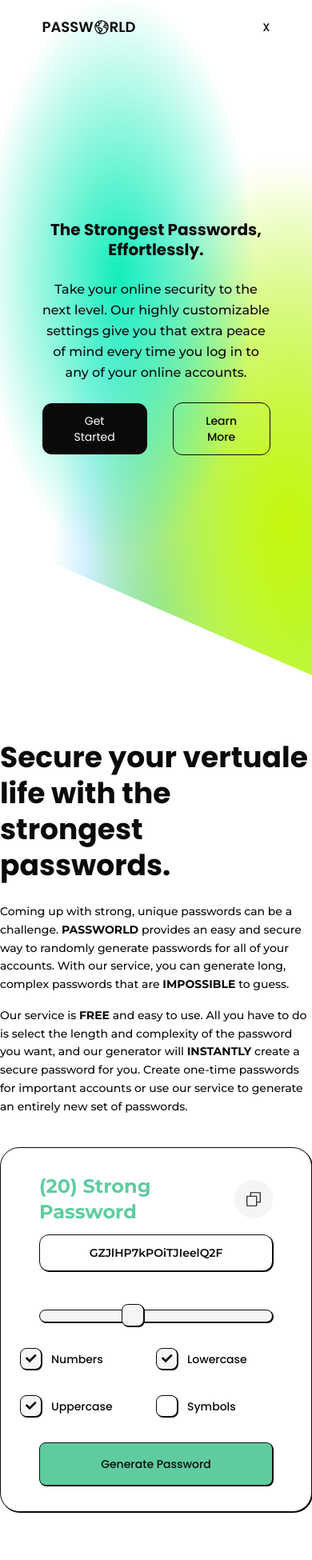
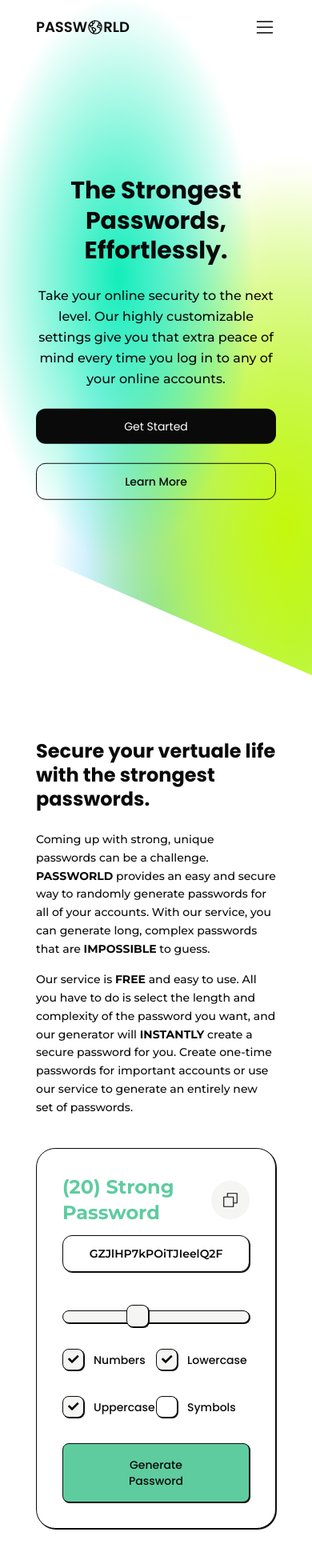
Before and after one commit to Abdallah01win/Passworld, a Vue app: page / in a window 390 px wide. Shown: the top 1950 px of the page at 80% size. Built offline with nearby package versions, Linux system fonts and the light colour scheme.

Commit message:
Addetinal responsivness and fixes

```diff
--- a/src/components/Footer.vue
+++ b/src/components/Footer.vue
@@ -5,7 +5,7 @@
 </script>
 <template>
     <footer>
-        <div class="sm:max-w-[520px] md:max-w-[680px] lg:max-w-[940px] xl:max-w-[1024px] mx-auto py-4 flex items-center justify-between  border-t border-myBlack/40">
+        <div class="max-w-[300px] xs:max-w-[365px] sm:max-w-[520px] md:max-w-[680px] lg:max-w-[940px] xl:max-w-[1024px] mx-auto py-4 flex max-xs:flex-col max-xs:gap-y-2 items-center justify-between  border-t border-myBlack/40">
             <div class="font-normal">2023 <span class="text-base">&#169;</span> By Abdallah Bari</div>
 
             <div class="flex items-center gap-4">
--- a/src/components/Generator.vue
+++ b/src/components/Generator.vue
@@ -121,8 +121,8 @@
 </script>
 
 <template>
-  <div class="rounded-3xl border border-myBlack bg-background py-8 px-6 w-full boxShadow">
-    <div class="flex flex-col gap-y-4 max-md:px-6 mx-auto font-Montserrat">
+  <div class="rounded-3xl border border-myBlack bg-background py-8 px-8 w-full boxShadow">
+    <div class="flex flex-col gap-y-4 mx-auto font-Montserrat">
       <!-- Password input -->
       <div class="mb-8">
         <div class="flex items-center justify-between mb-3 md:mb-5">
@@ -172,8 +172,8 @@
           Symbols</label>
       </div>
     </div>
-    <!-- Buttons -->
-    <div class="text-center flex flex-col gap-y-4 max-md:px-6 mx-auto">
+    <!-- Button -->
+    <div class="text-center flex flex-col gap-y-4 mx-auto">
       <div class="flex items-center justify-center w-full mt-auto">
         <div class="flex items-center w-full gap-y-4 flex-wrap">
           <button @click="generatePassword"
--- a/src/components/Hero.vue
+++ b/src/components/Hero.vue
@@ -1,8 +1,8 @@
 
 <template>
-  <section class="max-w-[285px] xs:max-w-[365px]sm:max-w-[520px] md:max-w-[680px] lg:max-w-[940px] xl:max-w-[1024px] mx-auto py-12">
+  <section class="max-w-[300px] xs:max-w-[365px] sm:max-w-[520px] md:max-w-[680px] lg:max-w-[940px] xl:max-w-[1024px] mx-auto py-12">
     <div class="flex flex-col items-center justify-center text-center">
-      <h1 class="text-xl xs:text-3xl sm:text-4xl md:text-5xl lg:text-6xl capitalize font-bold leading-tight">
+      <h1 class="text-3xl sm:text-4xl md:text-5xl lg:text-6xl capitalize font-bold leading-tight">
         The strongest passwords, effortlessly.
       </h1>
       <p class="w-full md:w-[90%] lg:w-[80%] leading-relaxed text-base font-Montserrat my-6">
@@ -10,11 +10,11 @@
         every time you log in to any of your online accounts.
       </p>
 
-      <div class="flex items-center gap-x-8">
-        <a href="#generatorSection" class="bg-myBlack text-background rounded-xl py-3 px-10 font-normal">
+      <div class="max-sm:w-full flex max-sm:flex-col items-center gap-x-8 max-sm:gap-y-6">
+        <a href="#generatorSection" class="max-sm:w-full bg-myBlack text-background rounded-xl py-3 px-10 font-normal">
           Get Started
         </a>
-        <a href="#infoSection" class="border border-myBlack rounded-xl py-3 px-10">
+        <a href="#infoSection" class="max-sm:w-full border border-myBlack rounded-xl py-3 px-10">
           Learn More
         </a>
       </div>
--- a/src/components/Info.vue
+++ b/src/components/Info.vue
@@ -4,9 +4,9 @@
 import Shiled from "./icons/Shiled.vue";
 </script>
 <template>
-  <section id="infoSection" class="sm:max-w-[520px] md:max-w-[680px] lg:max-w-[940px] xl:max-w-[1024px] mx-auto mt-8 my-24 ">
-    <div class="md:text-2xl lg:text-3xl text-center font-bold mb-6">What we offer</div>
-    <div class="grid /grid-cols-1 grid-cols-2 lg:grid-cols-3 gap-x-8 max-lg:gap-y-8">
+  <section id="infoSection" class="max-w-[300px] xs:max-w-[365px] sm:max-w-[520px] md:max-w-[680px] lg:max-w-[940px] xl:max-w-[1024px] mx-auto mt-8 my-24 ">
+    <div class="text-xl md:text-2xl lg:text-3xl text-center font-bold mb-6">What we offer</div>
+    <div class="grid max-sm:grid-cols-1 grid-cols-2 lg:grid-cols-3 gap-x-8 max-lg:gap-y-8">
       <div class="flex gap-x-3">
 
         <div>
--- a/src/components/Navigation.vue
+++ b/src/components/Navigation.vue
@@ -1,8 +1,10 @@
 <script setup>
 import Gloab from "./icons/Gloab.vue";
+import Close from "./icons/Close.vue";
+import MenuLines from "./icons/MenuLines.vue";
 </script>
 <template>
-    <nav class="max-w-[285px] xs:max-w-[365px] sm:max-w-[520px] md:max-w-[680px] lg:max-w-[940px] xl:max-w-[1024px] mx-auto py-5 flex items-center justify-between">
+    <nav class="max-w-[300px] xs:max-w-[365px] sm:max-w-[520px] md:max-w-[680px] lg:max-w-[940px] xl:max-w-[1024px] mx-auto py-5 flex items-center justify-between">
         <RouterLink to="/" class="font-semibold uppercase text-lg flex items-center">
             Passw<Gloab class="w-5 h-5" />rld
         </RouterLink>
@@ -21,7 +23,7 @@
             <a href="#generatorSection" class="border border-myBlack rounded-xl py-3 px-8">Get Started</a>
         </div>
         <div class="max-md:block hidden">
-            X
+            <MenuLines class="w-7 fill-black" />
         </div>
     </nav>
 </template>
--- /dev/null
+++ b/src/components/icons/Close.vue
@@ -0,0 +1,3 @@
+<template>
+    <svg xmlns="http://www.w3.org/2000/svg" viewBox="0 0 256 256"><path d="M204.24,195.76a6,6,0,1,1-8.48,8.48L128,136.49,60.24,204.24a6,6,0,0,1-8.48-8.48L119.51,128,51.76,60.24a6,6,0,0,1,8.48-8.48L128,119.51l67.76-67.75a6,6,0,0,1,8.48,8.48L136.49,128Z"></path></svg>
+</template>
--- /dev/null
+++ b/src/components/icons/MenuLines.vue
@@ -0,0 +1,3 @@
+<template>
+    <svg xmlns="http://www.w3.org/2000/svg" viewBox="0 0 256 256"><path d="M222,128a6,6,0,0,1-6,6H40a6,6,0,0,1,0-12H216A6,6,0,0,1,222,128ZM40,70H216a6,6,0,0,0,0-12H40a6,6,0,0,0,0,12ZM216,186H40a6,6,0,0,0,0,12H216a6,6,0,0,0,0-12Z"></path></svg>
+</template>
--- a/src/views/HomeView.vue
+++ b/src/views/HomeView.vue
@@ -16,9 +16,9 @@
   </main>
 
   <section id="generatorSection">
-    <div class="sm:max-w-[520px] md:max-w-[680px] lg:max-w-[940px] xl:max-w-[1024px] mx-auto py-20 grid grid-cols-1 lg:grid-cols-2 gap-x-8 max-lg:gap-y-4">
+    <div class="max-w-[300px] xs:max-w-[365px] sm:max-w-[520px] md:max-w-[680px] lg:max-w-[940px] xl:max-w-[1024px] mx-auto py-20 grid grid-cols-1 lg:grid-cols-2 gap-x-8 max-lg:gap-y-4">
     <div>
-      <div class="sm:text-3xl text-4xl font-bold mb-6 leading-tight">Secure your vertuale life with the strongest passwords.</div>
+      <div class="text-2xl sm:text-3xl md:text-4xl font-bold mb-6 leading-tight">Secure your vertuale life with the strongest passwords.</div>
       <p class="leading-relaxed font-Montserrat mb-4 w-full md:w-[85%] lg:w-full">Coming up with strong, unique passwords can be a challenge. <span class="font-bold uppercase">PassWorld</span> provides an easy and secure way to randomly generate passwords for all of your accounts. With our service, you can generate long, complex passwords that are <span class="font-bold uppercase">impossible</span> to guess.</p>
       <p class="leading-relaxed font-Montserrat mb-6 w-full md:w-[85%] lg:w-full">Our service is  <span class="font-bold uppercase">free</span> and easy to use. All you have to do is select the length and complexity of the password you want, and our generator will <span class="font-bold uppercase">instantly</span> create a secure password for you. Create one-time passwords for important accounts or use our service to generate an entirely new set of passwords.</p>
       <div class="flex items-center gap-x-4 max-lg:hidden">
```
